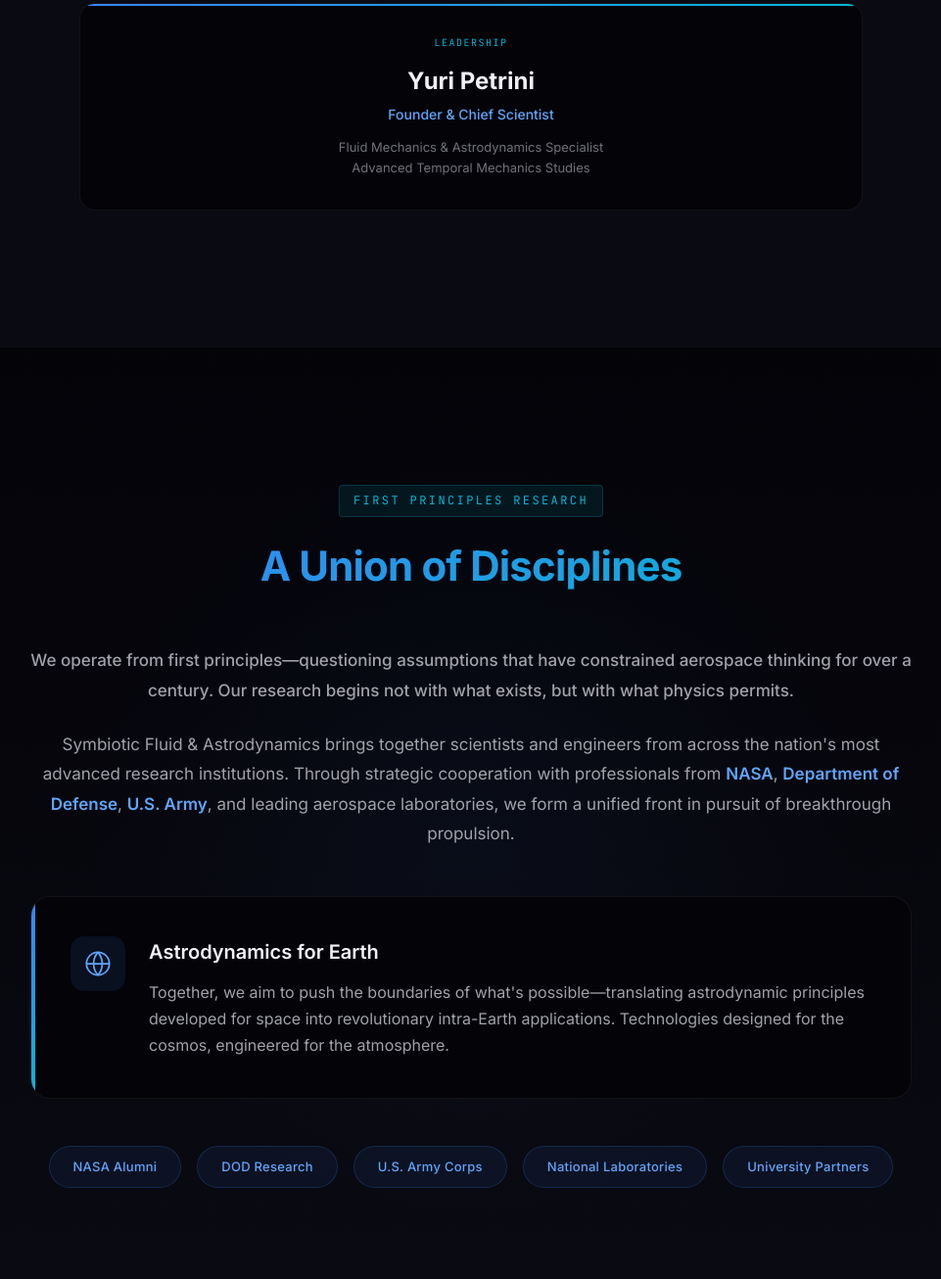
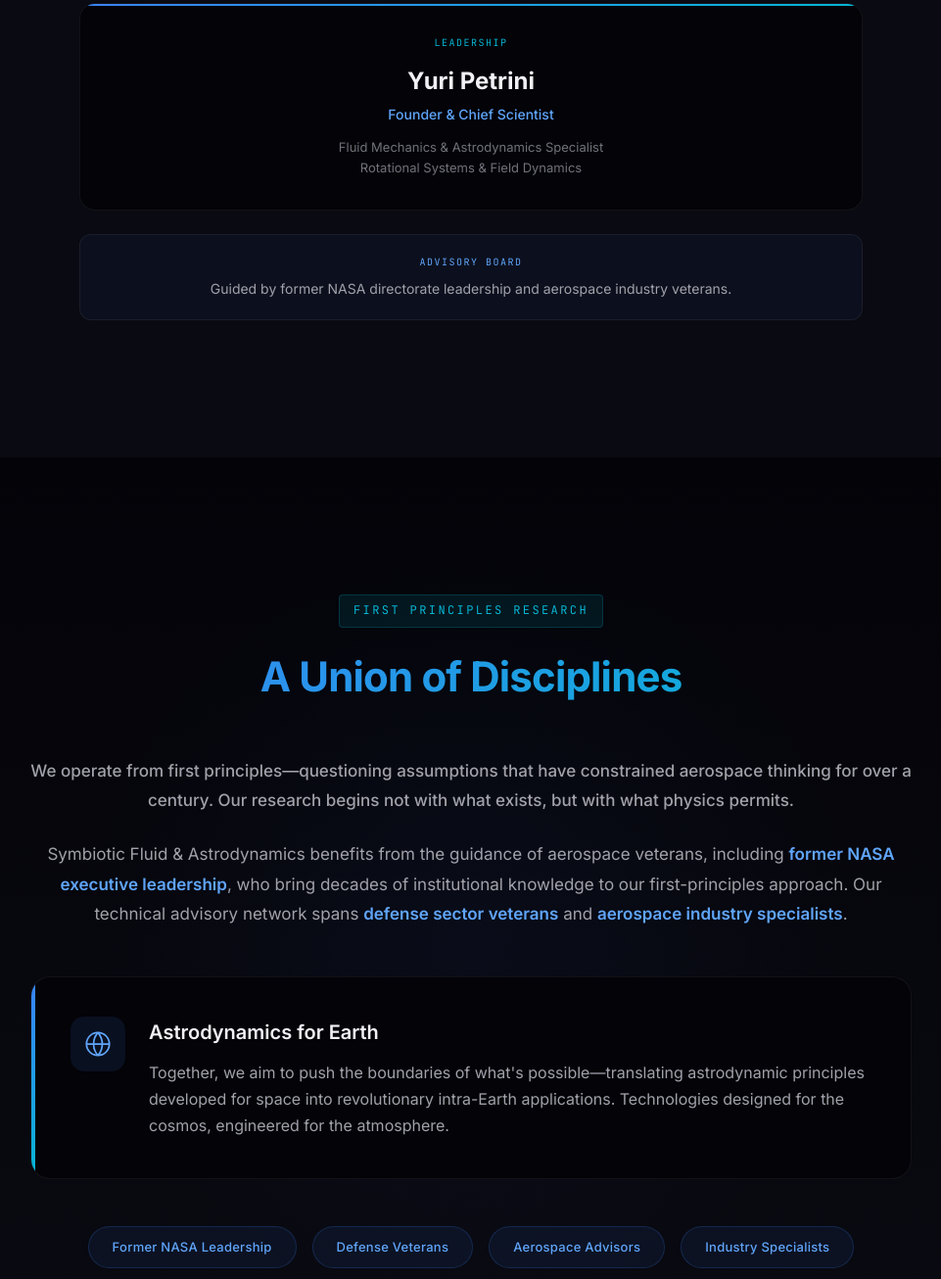
Before and after one commit to megalopolisms/Symbiotic, a plain HTML site: page index.html in a window 1280 px wide. Shown: the part 3654-4960 px from the top of the page at 98% size, without its empty margins (159-1120 px from the left). Drawn offline with Linux system fonts and the light colour scheme.

Commit message:
fix: reframe temporal mechanics + NASA relationship for accuracy and credibility

```diff
--- a/index.html
+++ b/index.html
@@ -334,8 +334,12 @@
                         <p class="founder-label">Leadership</p>
                         <h4>Yuri Petrini</h4>
                         <p class="founder-title">Founder & Chief Scientist</p>
-                        <p class="founder-expertise">Fluid Mechanics & Astrodynamics Specialist<br>Advanced Temporal Mechanics Studies</p>
+                        <p class="founder-expertise">Fluid Mechanics & Astrodynamics Specialist<br>Rotational Systems & Field Dynamics</p>
                     </div>
+                </div>
+                <div class="advisory-note">
+                    <p class="advisory-label">Advisory Board</p>
+                    <p>Guided by former NASA directorate leadership and aerospace industry veterans.</p>
                 </div>
             </div>
         </div>
@@ -350,7 +354,7 @@
                 </div>
                 <div class="collab-statement">
                     <p class="collab-lead">We operate from first principles—questioning assumptions that have constrained aerospace thinking for over a century. Our research begins not with what exists, but with what physics permits.</p>
-                    <p>Symbiotic Fluid & Astrodynamics brings together scientists and engineers from across the nation's most advanced research institutions. Through strategic cooperation with professionals from <span class="collab-highlight">NASA</span>, <span class="collab-highlight">Department of Defense</span>, <span class="collab-highlight">U.S. Army</span>, and leading aerospace laboratories, we form a unified front in pursuit of breakthrough propulsion.</p>
+                    <p>Symbiotic Fluid & Astrodynamics benefits from the guidance of aerospace veterans, including <span class="collab-highlight">former NASA executive leadership</span>, who bring decades of institutional knowledge to our first-principles approach. Our technical advisory network spans <span class="collab-highlight">defense sector veterans</span> and <span class="collab-highlight">aerospace industry specialists</span>.</p>
                 </div>
                 <div class="collab-mission">
                     <div class="mission-icon">
@@ -366,11 +370,10 @@
                     </div>
                 </div>
                 <div class="collab-partners">
-                    <span class="partner-tag">NASA Alumni</span>
-                    <span class="partner-tag">DOD Research</span>
-                    <span class="partner-tag">U.S. Army Corps</span>
-                    <span class="partner-tag">National Laboratories</span>
-                    <span class="partner-tag">University Partners</span>
+                    <span class="partner-tag">Former NASA Leadership</span>
+                    <span class="partner-tag">Defense Veterans</span>
+                    <span class="partner-tag">Aerospace Advisors</span>
+                    <span class="partner-tag">Industry Specialists</span>
                 </div>
             </div>
         </div>
--- a/styles.css
+++ b/styles.css
@@ -1400,6 +1400,30 @@
     line-height: 1.6;
 }
 
+.advisory-note {
+    margin-top: 24px;
+    padding: 20px 24px;
+    background: rgba(59, 130, 246, 0.05);
+    border: 1px solid var(--color-border);
+    border-radius: 12px;
+}
+
+.advisory-label {
+    font-family: var(--font-mono);
+    font-size: 10px;
+    color: var(--color-primary-bright);
+    letter-spacing: 0.15em;
+    text-transform: uppercase;
+    margin-bottom: 8px;
+}
+
+.advisory-note p:last-child {
+    font-size: 14px;
+    color: var(--color-text-secondary);
+    line-height: 1.6;
+    margin: 0;
+}
+
 /* ============================================
    COLLABORATION - First Principles
    ============================================ */
```
